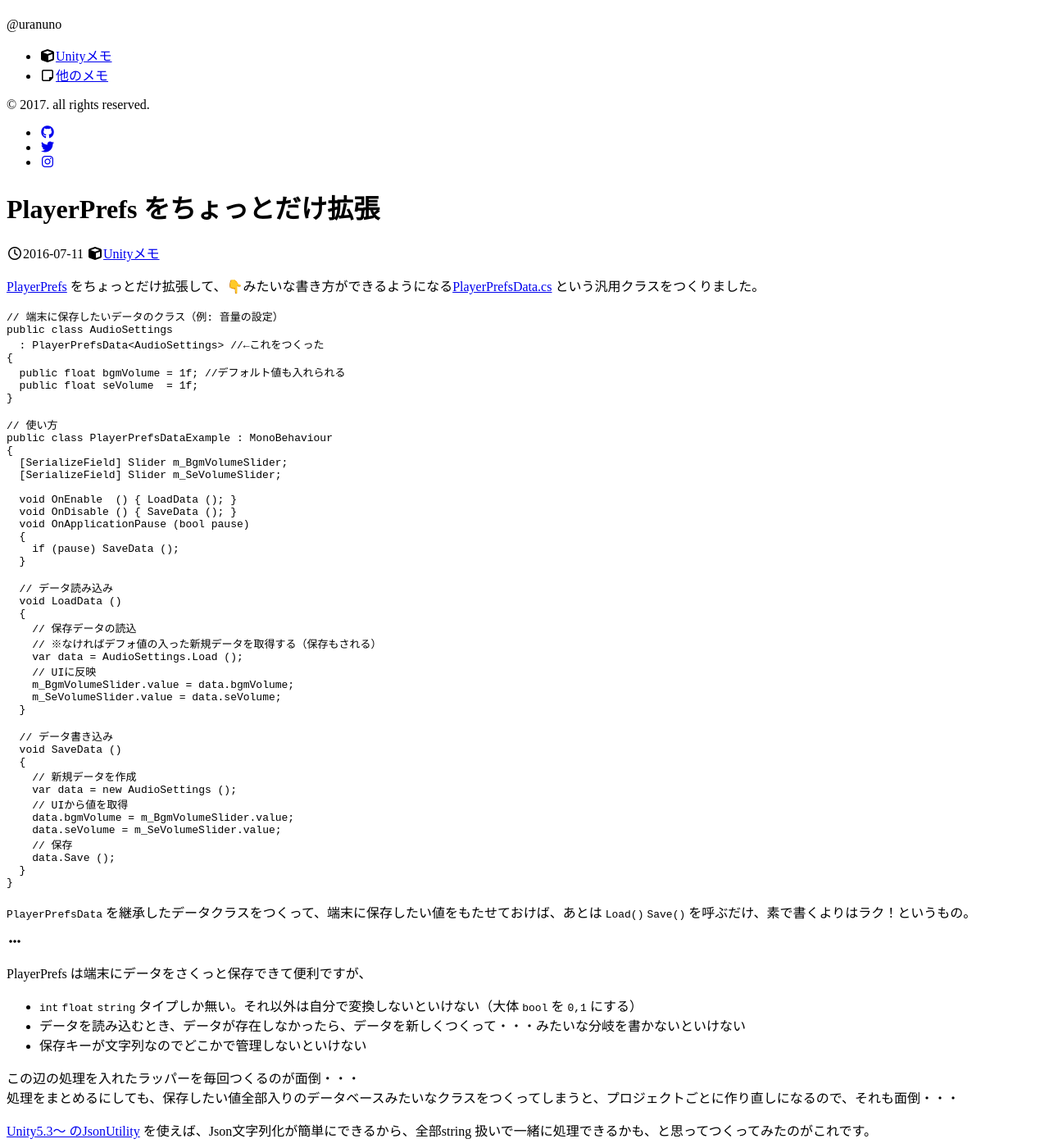
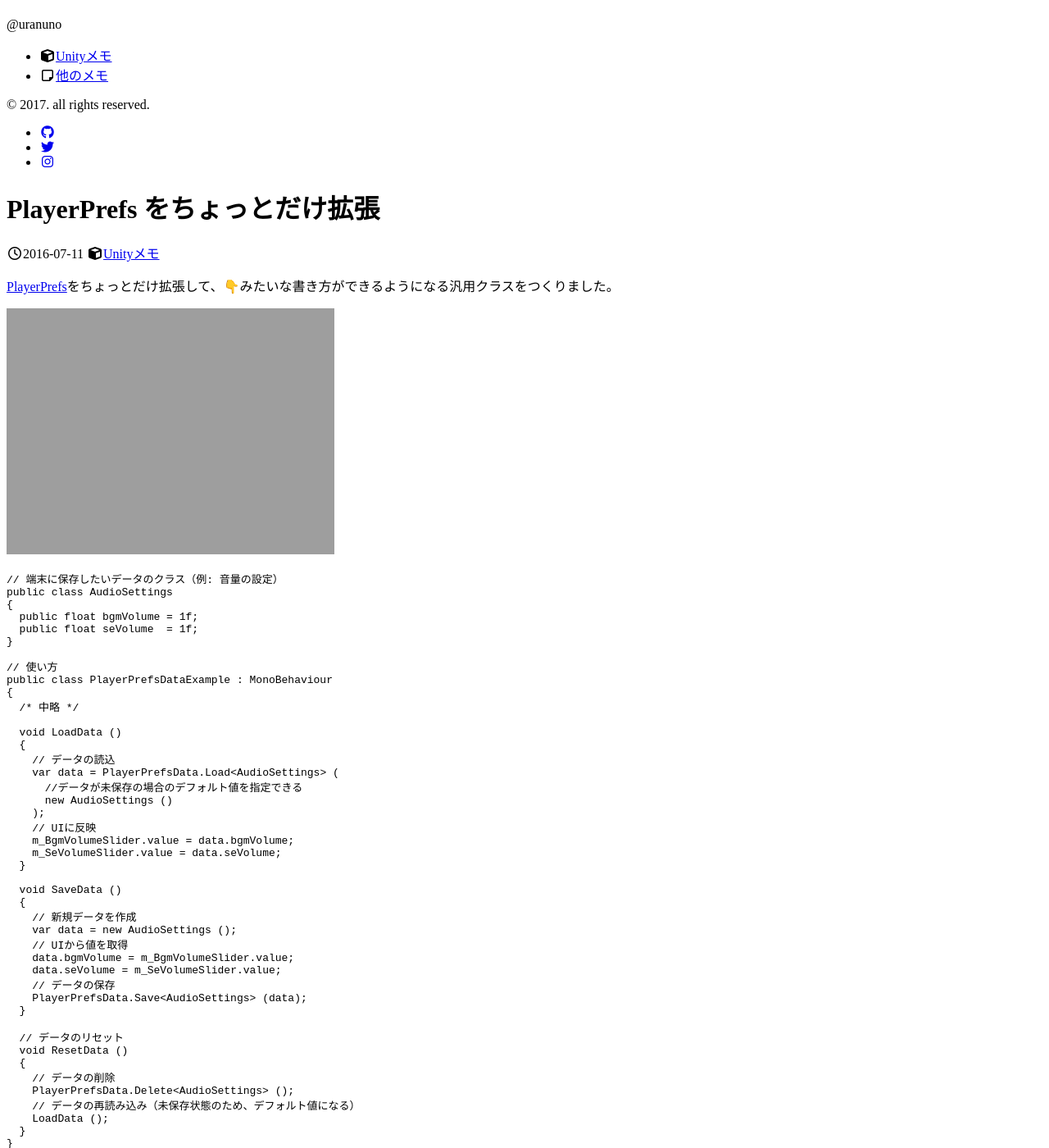
Before and after one commit to uranuno/uranuno.github.io, a Jekyll site: the page built from unity/_posts/2016-07-11-playerprefs-data.md, in a window 1280 px wide and 1400 px high. Shown: the whole window at 82% size. Built offline with Jekyll 4.4.1, drawn with Linux system fonts in a browser that asks for light colours; nearby versions of some CDN libraries; emoji names are drawn with the system emoji font; library files that are not in the unit come from our copies; a script that is not in the unit is left out; comment, search, counter and statistics services are not loaded; some of the changed text lies outside the part shown.

Commit message:
PlayerPrefsData.cs をstatic に

````diff
--- a/unity/_posts/2016-07-11-playerprefs-data.md
+++ b/unity/_posts/2016-07-11-playerprefs-data.md
@@ -1,50 +1,45 @@
 ---
 title: PlayerPrefs をちょっとだけ拡張
 refs:
-  - title: ['uranuno/MyUnityUtils/PlayerPrefsData.cs', 'GitHub']
-    url  : 'https://github.com/uranuno/MyUnityUtils/blob/master/Assets/Utils/PlayerPrefsData.cs'
+  - title: ['uranuno/MyUnityUtils #PlayerPrefsData', 'GitHub']
+    url  : 'https://github.com/uranuno/MyUnityUtils#playerprefs-data'
   - title: ['Scripting API: PlayerPrefs', 'Unity']
     url  : 'https://docs.unity3d.com/ScriptReference/PlayerPrefs.html'
   - title: ['Scripting API: JsonUtility', 'Unity']
     url  : 'https://docs.unity3d.com/ScriptReference/JsonUtility.html'
 ---
 
-[PlayerPrefs]({{ page.refs[1].url }}){:target="_blank"} をちょっとだけ拡張して、:point_down:みたいな書き方ができるようになる[PlayerPrefsData.cs]({{ page.refs[0].url }}){:target="_blank"} という汎用クラスをつくりました。
+[PlayerPrefs]({{ page.refs[1].url }}){:target="_blank"}をちょっとだけ拡張して、:point_down:みたいな書き方ができるようになる汎用クラスをつくりました。
+
+![PlayerPrefs Data](https://uranuno.github.io/MyUnityUtils/playerprefsdata.png "とりあえずのView")
 
 ```csharp
 // 端末に保存したいデータのクラス（例: 音量の設定）
 public class AudioSettings
-  : PlayerPrefsData<AudioSettings> //←これをつくった
 {
-  public float bgmVolume = 1f; //デフォルト値も入れられる
+  public float bgmVolume = 1f;
   public float seVolume  = 1f;
 }
+```
 
+```csharp
 // 使い方
 public class PlayerPrefsDataExample : MonoBehaviour
 {
-  [SerializeField] Slider m_BgmVolumeSlider;
-  [SerializeField] Slider m_SeVolumeSlider;
+  /* 中略 */
 
-  void OnEnable  () { LoadData (); }
-  void OnDisable () { SaveData (); }
-  void OnApplicationPause (bool pause)
-  {
-    if (pause) SaveData ();
-  }
-
-  // データ読み込み
   void LoadData ()
   {
-    // 保存データの読込
-    // ※なければデフォ値の入った新規データを取得する（保存もされる）
-    var data = AudioSettings.Load ();
+    // データの読込
+    var data = PlayerPrefsData.Load<AudioSettings> (
+      //データが未保存の場合のデフォルト値を指定できる
+      new AudioSettings ()
+    );
     // UIに反映
     m_BgmVolumeSlider.value = data.bgmVolume;
     m_SeVolumeSlider.value = data.seVolume;
   }
 
-  // データ書き込み
   void SaveData ()
   {
     // 新規データを作成
@@ -52,20 +47,29 @@
     // UIから値を取得
     data.bgmVolume = m_BgmVolumeSlider.value;
     data.seVolume = m_SeVolumeSlider.value;
-    // 保存
-    data.Save ();
+    // データの保存
+    PlayerPrefsData.Save<AudioSettings> (data);
+  }
+
+  // データのリセット
+  void ResetData ()
+  {
+    // データの削除
+    PlayerPrefsData.Delete<AudioSettings> ();
+    // データの再読み込み（未保存状態のため、デフォルト値になる）
+    LoadData ();
   }
 }
 ```
+[{{ page.refs[0].title[0] }}]({{ page.refs[0].url }}){:target="_blank"}
 
-`PlayerPrefsData` を継承したデータクラスをつくって、端末に保存したい値をもたせておけば、あとは `Load()` `Save()` を呼ぶだけ、素で書くよりはラク！というもの。
+端末に保存したいデータのクラスをつくって、あとは `Load<T>()` `Save<T>()` などを呼ぶだけ、素で書くよりはラク！というもの。
 
 <!-- more -->
 
 PlayerPrefs は端末にデータをさくっと保存できて便利ですが、
 
 * `int` `float` `string` タイプしか無い。それ以外は自分で変換しないといけない（大体 `bool` を `0,1` にする）
-* データを読み込むとき、データが存在しなかったら、データを新しくつくって・・・みたいな分岐を書かないといけない
 * 保存キーが文字列なのでどこかで管理しないといけない
 
 この辺の処理を入れたラッパーを毎回つくるのが面倒・・・
````
